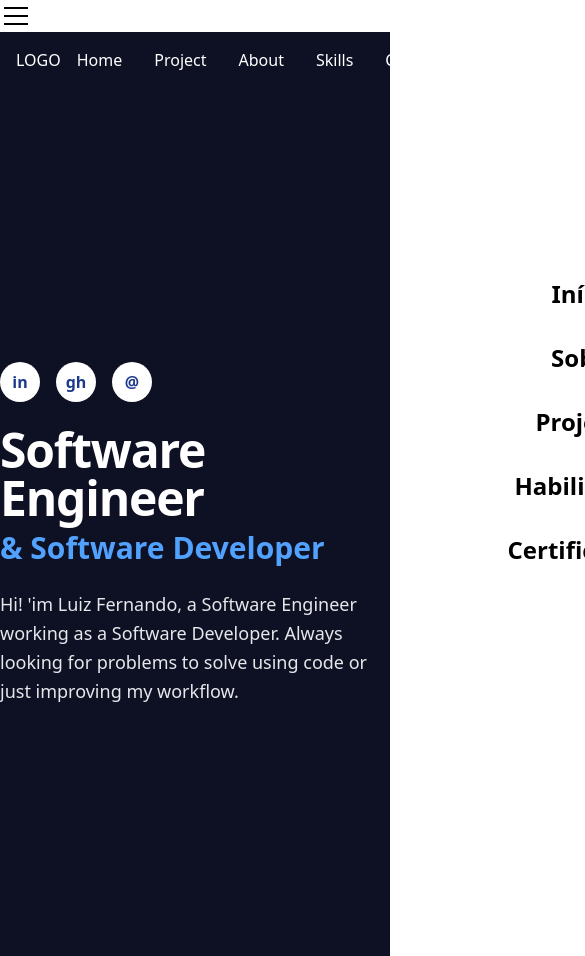
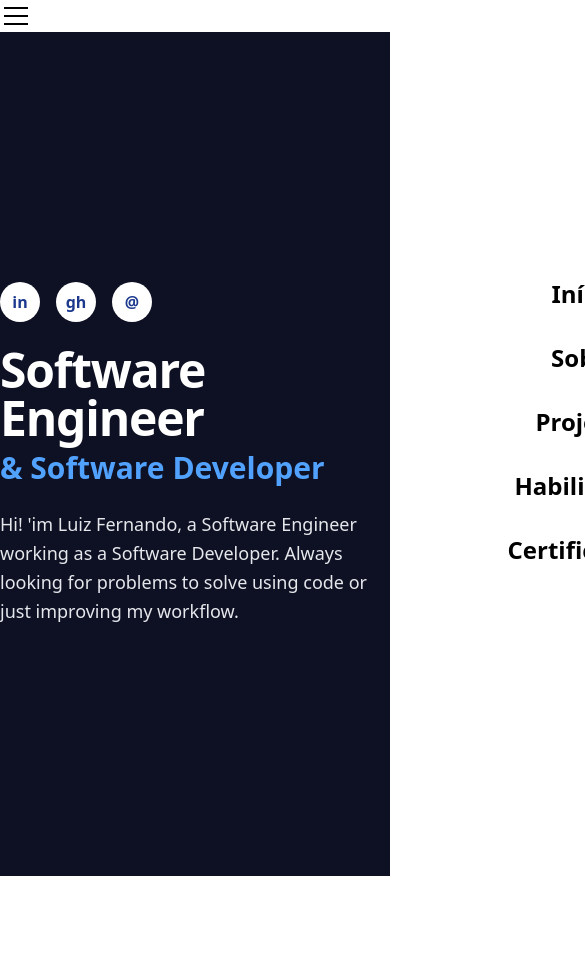
Before and after one commit to luiz-divino/portfolio, a Next.js app: page / in a window 390 px wide. Shown: the top 956 px of the page, 585 px wide, since content can reach past the window. After the commit the page ends 876 px from the top, so only its background shows below. Built offline with nearby package versions, Linux system fonts and the light colour scheme.

Commit message:
feat: implement display hidden to mobile screen

```diff
--- a/components/navbar.tsx
+++ b/components/navbar.tsx
@@ -2,7 +2,7 @@ import Link from "next/link";
 
 export function Navbar() {
   return (
-    <nav className="flex justify-between gap-4 p-4 bg-main-background text-white">
+    <nav className="hidden md:flex justify-between gap-4 p-4 bg-main-background text-white">
       <span>
         LOGO
       </span>
```
